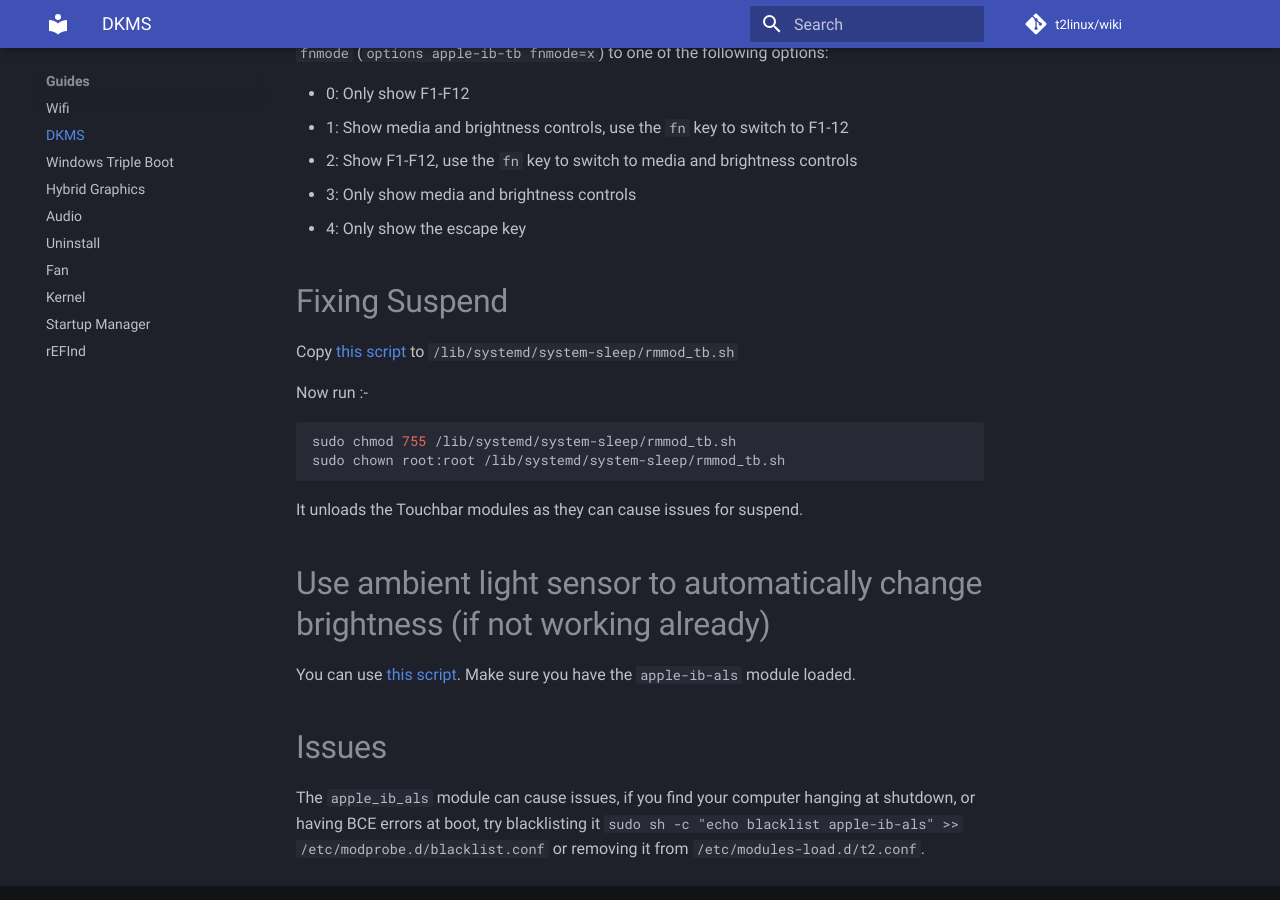
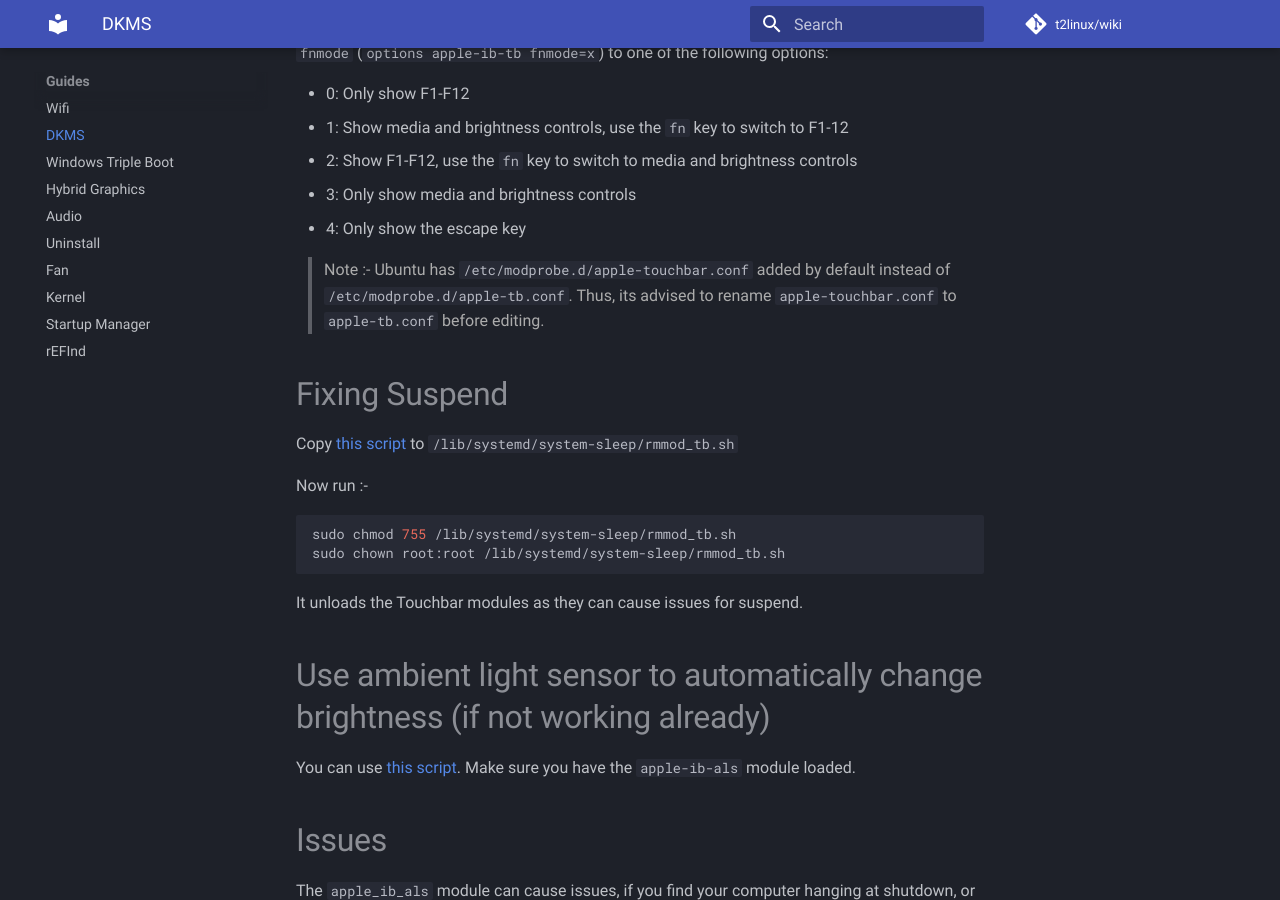
Before and after one commit to t2linux/wiki, an MkDocs documentation site: the page built from docs/guides/dkms.md, in a window 1280 px wide and 900 px high, scrolled down 2334 px. Built offline with MkDocs 1.6.1 and Material for MkDocs 9.7.7, drawn with Linux system fonts in a browser that asks for light colours; comment, search, counter and statistics services are not loaded.

Commit message:
Update dkms.md

```diff
--- a/docs/guides/dkms.md
+++ b/docs/guides/dkms.md
@@ -81,6 +81,8 @@ The Touchbar module offers some modes to set. In `/etc/modprobe.d/apple-tb.conf`
 - 3: Only show media and brightness controls
 - 4: Only show the escape key
 
+> Note :- Ubuntu has `/etc/modprobe.d/apple-touchbar.conf` added by default instead of `/etc/modprobe.d/apple-tb.conf`. Thus, its advised to rename `apple-touchbar.conf` to `apple-tb.conf` before editing.
+
 # Fixing Suspend
 
 Copy [this script](https://github.com/mikeeq/mbp-fedora/blob/f34/files/suspend/rmmod_tb.sh) to `/lib/systemd/system-sleep/rmmod_tb.sh`
```
